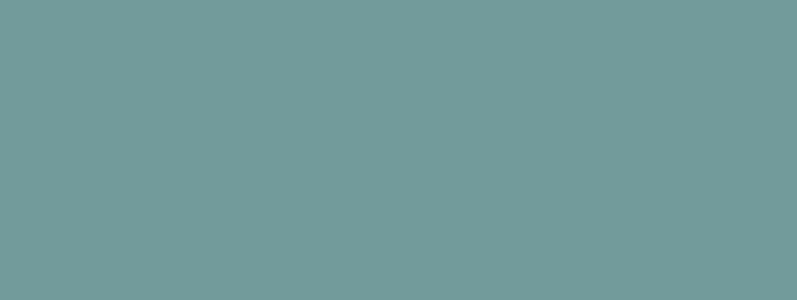
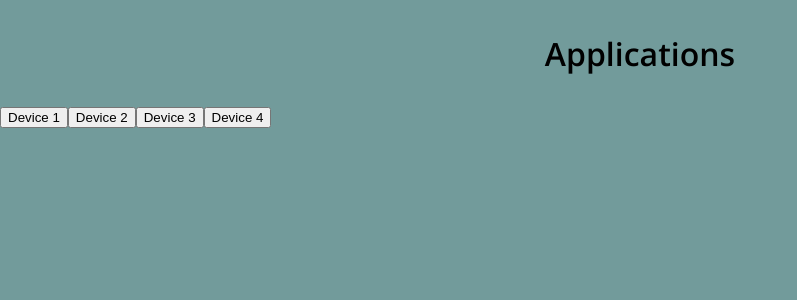
Before and after one commit to elyamlouli/pi_ems, a React (Create React App) app in the folder interface/front/: page /listapplications in a window 1280 px wide. Before the commit this address had no page. Shown: the top 300 px of the page, without its empty margins (0-797 px from the left). Built offline with nearby package versions, Linux system fonts and the light colour scheme.

Commit message:
login interaction avec DB ?

```diff
--- a/interface/front/src/App.js
+++ b/interface/front/src/App.js
@@ -8,6 +8,7 @@ import Home from "./components/Home"
 import About from "./components/About"
 import ContactUs from "./components/ContactUs"
 import ListDevices from './components/Devices';
+import ListApplications from "./components/Applications";
 
 const App = props => {
   return (
@@ -18,6 +19,7 @@ const App = props => {
         <Route path="about" element={ <About/> } />
         <Route path="contactus" element={ <ContactUs/> } />
         <Route path="listdevices" element={ <ListDevices/> } />
+        <Route path="listapplications" element={ <ListApplications/> } />
       </Routes>
     </div>
   )
--- /dev/null
+++ b/interface/front/src/components/Applications.js
@@ -0,0 +1,24 @@
+import { useNavigate } from "react-router-dom";
+
+// faire une liste d'application qui redirige vers la liste des devices associés
+
+
+const ListApplications = () => {
+  const navigate = useNavigate()
+
+  const showDevices = () => {
+    navigate("/listdevices");
+    };
+
+  return (
+    <div>
+      <h1>Applications</h1>
+      <button onClick={showDevices}>Device 1</button>
+      <button onClick={showDevices}>Device 2</button>
+      <button onClick={showDevices}>Device 3</button>
+      <button onClick={showDevices}>Device 4</button>
+    </div>
+  );
+};
+
+export default ListApplications;
--- a/interface/front/src/components/Devices.js
+++ b/interface/front/src/components/Devices.js
@@ -1,7 +1,10 @@
 import Button from "./Button";
 const { Link } = require("react-router-dom");
 
-const ListDevices = () => {
+/*
+    Faire liste applications => liste devices comme sur Chirpstack */
+
+const ListDevices = (props) => {
     return (
         <div>
             <Link to="/">Home</Link>
--- a/interface/front/src/components/Home.jsx
+++ b/interface/front/src/components/Home.jsx
@@ -8,12 +8,12 @@ const Home = () => {
       <br />
       <ul>
         <li>
+            {/* Endpoint to route to Applications List component */}
+            <Link to="/listapplications">Applications List</Link>
+        </li>
+        <li>
           {/* Endpoint to route to About component */}
           <Link to="/about">About</Link>
-        </li>
-        <li>
-            {/* Endpoint to route to Devices List component */}
-            <Link to="/listdevices">Devices List</Link>
         </li>
         <li>
           {/* Endpoint to route to Contact Us component */}
--- a/interface/front/src/components/Login.jsx
+++ b/interface/front/src/components/Login.jsx
@@ -1,4 +1,4 @@
-import React from "react";
+import React, { useState } from "react";
 
 
 class LoginForm extends React.Component{
@@ -18,11 +18,18 @@ const FormHeader = props => (
 
 
 const Form = props => {
+  const [email, setEmail] = useState('');
+  const [password, setPassword] = useState('');
+
+  const handleChange = (setData) => (event) => {
+    setData(event.target.value);
+  }
+
   return (
     <div>
-      <FormInput description="Email" placeholder="Enter your email" type="email" id="email" />
-      <FormInput description="Password" placeholder="Enter your password" type="password" id="password" />
-      <FormButton title="Log in" onClick={get_key} />
+      <FormInput description="Email" placeholder="Enter your email" type="email" onChange={handleChange(setEmail)} />
+      <FormInput description="Password" placeholder="Enter your password" type="password" onChange={handleChange(setPassword)} />
+      <FormButton title="Log in" onClick={get_key(email, password)} />
     </div>
   );
 };
@@ -41,11 +48,11 @@ const FormInput = props => (
 );
 
 
-async function get_key() {
-  const url = 'http://localhost:5000/api/login/';
+async function get_key(email, password) {
+  const url = 'http://localhost:5000/api/sessions/';
   const body = {
-      email: document.getElementById('email').value,
-      password: document.getElementById('password').value
+      email,
+      password
   };
   try {
     const response = await fetch(url, {
```
